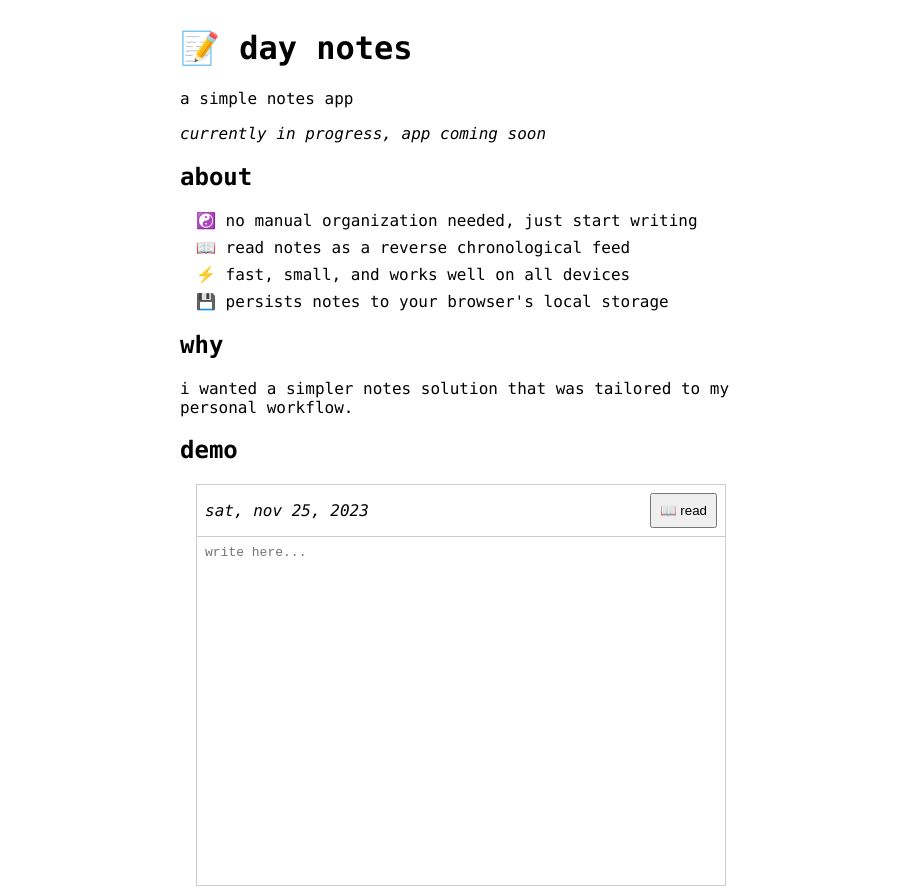
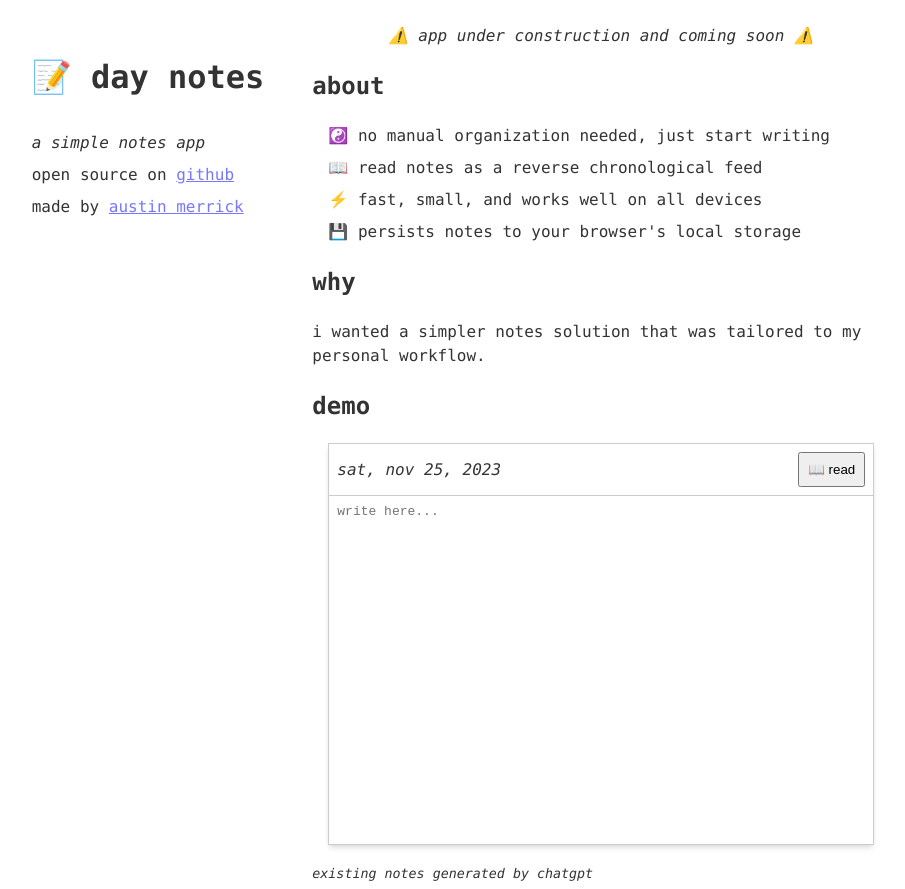
Before and after one commit to onsclom/day-notes, an Astro site: page / in a window 1280 px wide. Shown: the top 889 px of the page, without its empty margins (179-1084 px from the left). Built offline with nearby package versions, Linux system fonts and the light colour scheme; Astro itself is replaced by a stand-in of ours.

Commit message:
Improve landing page

```diff
--- a/src/App.svelte
+++ b/src/App.svelte
@@ -52,9 +52,10 @@ Patience is key in life’s challenges.`.toLocaleLowerCase(),
   ]);
   const todaysNote = $derived(notes[0]!);
 
-  // @ts-ignore
   function withViewTransition(fn: () => void) {
+    // @ts-ignore
     if (!document.startViewTransition) fn();
+    // @ts-ignore
     document.startViewTransition(() => {
       fn();
     });
@@ -95,6 +96,11 @@ Patience is key in life’s challenges.`.toLocaleLowerCase(),
 </main>
 
 <style>
+  html,
+  body {
+    height: 100%;
+  }
+
   pre {
     font-size: medium;
     white-space: pre-wrap;
@@ -109,9 +115,9 @@ Patience is key in life’s challenges.`.toLocaleLowerCase(),
   }
 
   main {
-    height: 100%;
     display: flex;
     flex-direction: column;
+    height: 100%;
   }
 
   main > textarea {
--- a/src/Layout.astro
+++ b/src/Layout.astro
@@ -9,11 +9,6 @@
     />
     <title>day notes</title>
     <style is:global>
-      html,
-      body {
-        height: 100%;
-      }
-
       body {
         font-family:
           Menlo,
@@ -22,14 +17,37 @@
           Liberation Mono,
           Lucida Console,
           monospace;
+        margin: 0 auto;
+        color: #333;
+        line-height: 1.5;
+      }
 
+      main {
         max-width: 60ch;
-        margin: 0 auto;
       }
 
       button {
         padding: 0.5rem;
         cursor: pointer;
+      }
+
+      textarea {
+        color: #333;
+      }
+
+      @media (prefers-color-scheme: dark) {
+        body {
+          background: #222;
+          color: #eee;
+        }
+        textarea {
+          background: #333;
+          color: #eee;
+        }
+      }
+
+      a {
+        color: #77f;
       }
     </style>
   </head>
--- a/src/pages/index.astro
+++ b/src/pages/index.astro
@@ -4,11 +4,20 @@ import Layout from "../Layout.astro";
 ---
 
 <Layout>
+  <header>
+    <h1>📝 day notes</h1>
+    <i>a simple notes app</i>
+    <div>
+      open source on
+      <a href="https://github.com/onsclom/day-notes">github</a>
+    </div>
+
+    <div>made by <a href="https://onsclom.net">austin merrick</a></div>
+  </header>
   <main>
-    <h1>📝 day notes</h1>
-    <p>a simple notes app</p>
-
-    <i>currently in progress, app coming soon</i>
+    <p style="text-align: center">
+      <i>⚠️ app under construction and coming soon ⚠️</i>
+    </p>
 
     <h2>about</h2>
     <ul>
@@ -28,6 +37,7 @@ import Layout from "../Layout.astro";
     <div class="demo-container">
       <App client:load demo={true} />
     </div>
+    <small><i>existing notes generated by chatgpt</i></small>
 
     <h2>plans</h2>
     <p>
@@ -47,10 +57,20 @@ import Layout from "../Layout.astro";
 </Layout>
 
 <style>
+  header {
+    display: flex;
+    flex-direction: column;
+    gap: 0.5rem;
+    padding: 0.5rem;
+  }
+
   .demo-container {
     margin: 1rem;
     border: 1px solid #ccc;
     height: 400px;
+    box-shadow:
+      0 4px 6px -1px rgb(0 0 0 / 0.1),
+      0 2px 4px -2px rgb(0 0 0 / 0.1);
   }
 
   main {
@@ -65,4 +85,44 @@ import Layout from "../Layout.astro";
   li {
     margin-bottom: 0.5rem;
   }
+
+  body {
+    display: flex;
+    flex-direction: column;
+    max-width: 60ch;
+  }
+
+  html {
+    height: auto;
+    font-family:
+      -apple-system,
+      BlinkMacSystemFont,
+      avenir next,
+      avenir,
+      segoe ui,
+      helvetica neue,
+      helvetica,
+      Cantarell,
+      Ubuntu,
+      roboto,
+      noto,
+      arial,
+      sans-serif;
+  }
+
+  @media screen and (min-width: 120ch) {
+    body {
+      flex-direction: row;
+      justify-content: center;
+      gap: 2rem;
+      max-width: none;
+    }
+
+    header {
+      padding-top: 2rem;
+      position: sticky;
+      top: 0;
+      align-self: flex-start;
+    }
+  }
 </style>
```
